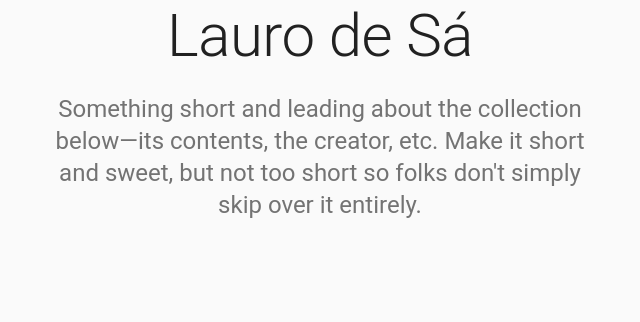
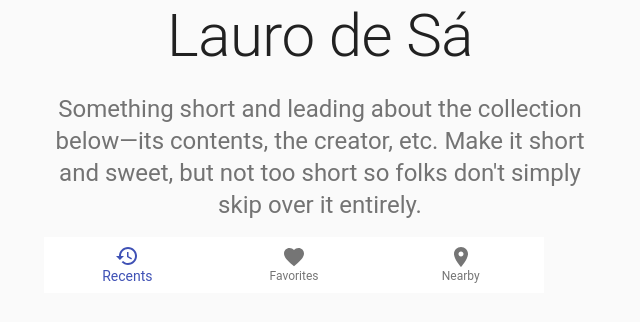
Before and after one commit to laurods/it-app, a Next.js app: page / in a window 1280 px wide. Shown: the top 322 px of the page, without its empty margins (320-960 px from the left). Built offline with nearby package versions, Linux system fonts and the light colour scheme.

Commit message:
Atualizaçoes 20012021d

```diff
--- /dev/null
+++ b/components/Iam.js
@@ -0,0 +1,24 @@
+import React from "react";
+import Typography from "@material-ui/core/Typography";
+function Iam() {
+  return (
+    <div>
+      <Typography
+        component="h1"
+        variant="h2"
+        align="center"
+        color="textPrimary"
+        gutterBottom
+      >
+        Lauro de Sá
+      </Typography>
+      <Typography variant="h5" align="center" color="textSecondary" paragraph>
+        Something short and leading about the collection below—its contents, the
+        creator, etc. Make it short and sweet, but not too short so folks
+        don&apos;t simply skip over it entirely.
+      </Typography>
+    </div>
+  );
+}
+
+export default Iam;
--- /dev/null
+++ b/components/contact.js
@@ -0,0 +1,33 @@
+import React from 'react';
+import { makeStyles } from '@material-ui/core/styles';
+import BottomNavigation from '@material-ui/core/BottomNavigation';
+import BottomNavigationAction from '@material-ui/core/BottomNavigationAction';
+import RestoreIcon from '@material-ui/icons/Restore';
+import FavoriteIcon from '@material-ui/icons/Favorite';
+import LocationOnIcon from '@material-ui/icons/LocationOn';
+
+const useStyles = makeStyles({
+  root: {
+    width: 500,
+  },
+});
+
+export default function Contact() {
+  const classes = useStyles();
+  const [value, setValue] = React.useState(0);
+
+  return (
+    <BottomNavigation
+      value={value}
+      onChange={(event, newValue) => {
+        setValue(newValue);
+      }}
+      showLabels
+      className={classes.root}
+    >
+      <BottomNavigationAction label="Recents" icon={<RestoreIcon />} />
+      <BottomNavigationAction label="Favorites" icon={<FavoriteIcon />} />
+      <BottomNavigationAction label="Nearby" icon={<LocationOnIcon />} />
+    </BottomNavigation>
+  );
+}
--- a/pages/index.js
+++ b/pages/index.js
@@ -1,32 +1,17 @@
 import React from "react";
 import Container from "@material-ui/core/Container";
 import CssBaseline from "@material-ui/core/CssBaseline";
-import Typography from "@material-ui/core/Typography";
+import Iam from '../components/Iam';
+import Contact from '../components/contact';
 function Home() {
   return (
     <div>
       <CssBaseline />
       <main>
         <Container maxWidth="sm">
-          <Typography
-            component="h1"
-            variant="h2"
-            align="center"
-            color="textPrimary"
-            gutterBottom
-          >
-            Lauro de Sá
-          </Typography>
-          <Typography
-            variant="h5"
-            align="center"
-            color="textSecondary"
-            paragraph
-          >
-            Something short and leading about the collection below—its contents,
-            the creator, etc. Make it short and sweet, but not too short so
-            folks don&apos;t simply skip over it entirely.
-          </Typography>
+         <Iam />
+         <Contact />
+
         </Container>
       </main>
     </div>
```
